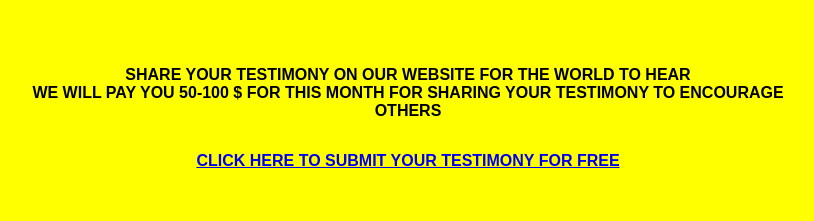
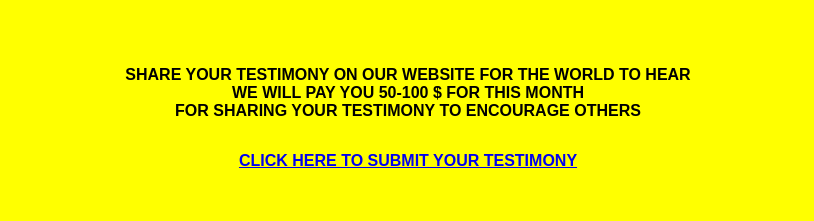
Before and after one commit to oak29/testimony, a plain HTML site: page index.html in a window 1280 px wide. Shown: the whole page, without its empty margins (232-1046 px from the left). Drawn offline with Linux system fonts and the light colour scheme.

Commit message:
Update index.html

```diff
--- a/index.html
+++ b/index.html
@@ -82,9 +82,9 @@
   <div class="container">
 
    <p><b> SHARE YOUR TESTIMONY ON OUR WEBSITE FOR THE WORLD TO HEAR<br>WE WILL PAY YOU
-50-100 $ FOR THIS MONTH FOR SHARING YOUR TESTIMONY TO ENCOURAGE OTHERS </b></p>
+50-100 $ FOR THIS MONTH<br> FOR SHARING YOUR TESTIMONY TO ENCOURAGE OTHERS </b></p>
 
-	<p><b><a href='https://c2hxh289.caspio.com/dp/1adbd0004430347a2a4547a29b70 '>CLICK HERE TO SUBMIT YOUR TESTIMONY FOR FREE</a></b></p>   </p>
+	<p><b><a href='https://c2hxh289.caspio.com/dp/1adbd0004430347a2a4547a29b70 '>CLICK HERE TO SUBMIT YOUR TESTIMONY </a></b></p>   </p>
 
 
 </body>
```
